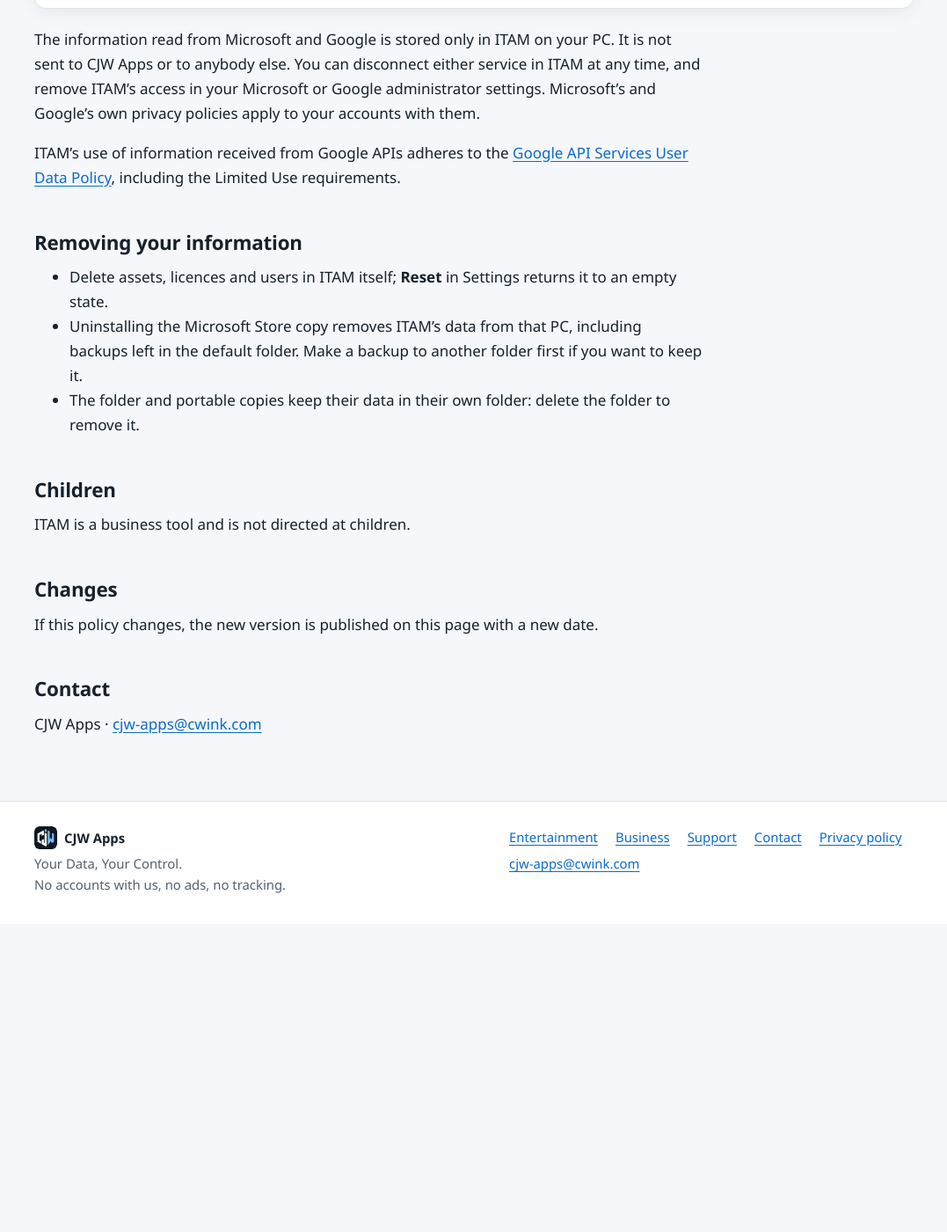
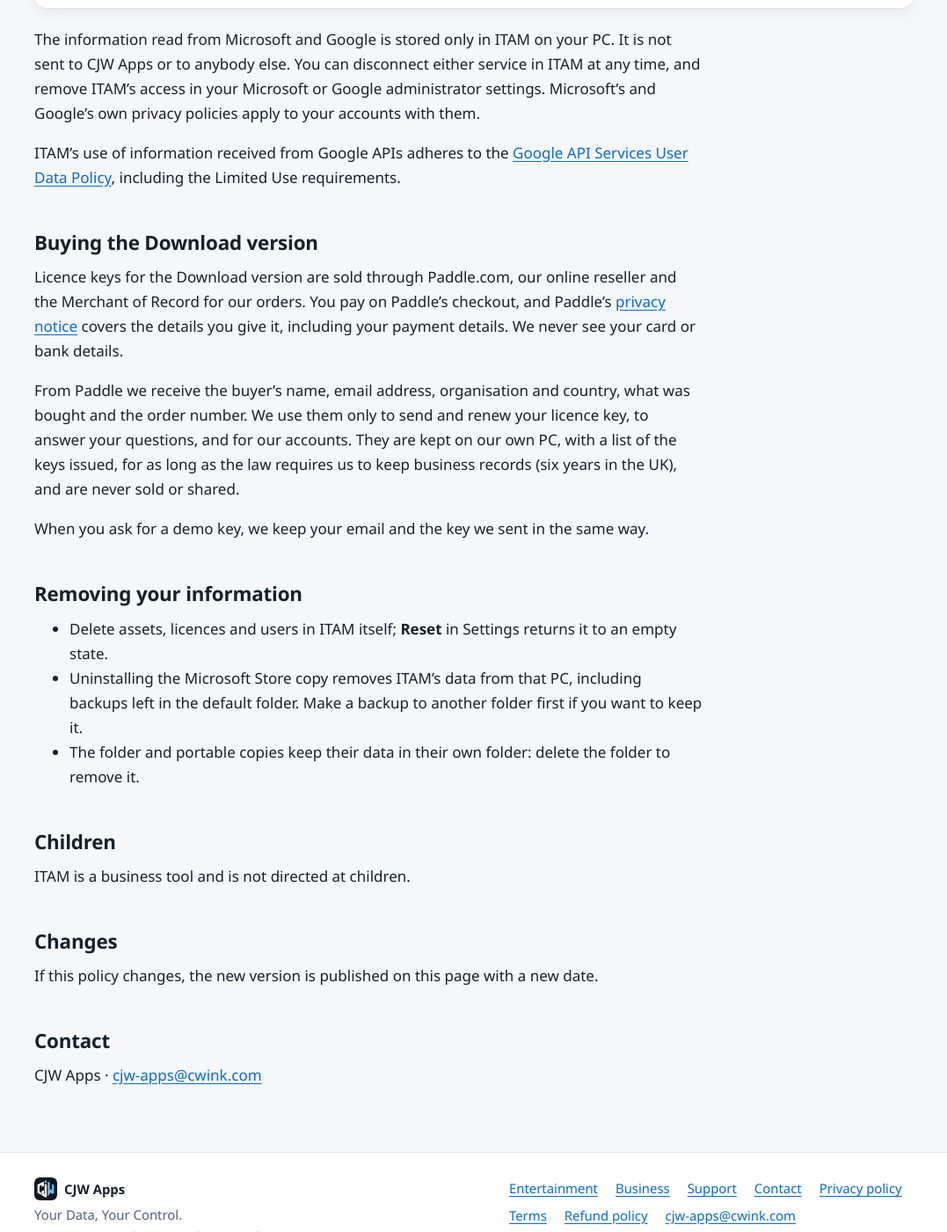
Before and after one commit to cjw-code71/cjw-apps, a Jekyll site: the page built from itam/privacy.md, in a window 1280 px wide and 1400 px high, scrolled down 1685 px. Shown: the whole window at 88% size, without its empty margins (101-1178 px from the left). Built offline with Jekyll 4.4.1, drawn with Linux system fonts in a browser that asks for light colours; before the commit the page ends 2735 px from its top, so only the background shows below that; some of the changed text lies outside the part shown.

Commit message:
Terms and refund policy pages for Paddle; ITAM privacy: buying through Paddle
- terms.md: Download version licence keys, Paddle as Merchant of Record, demo keys,
  renewals, upgrades, what happens when a key ends, liability, law
- refund.md: 30-day money-back guarantee, no conditions
- footer links to both; ITAM privacy page says what Paddle and we keep

Co-Authored-By: Claude Opus 5.5 <noreply@anthropic.com>
Claude-Session: https://claude.ai/code/session_018sxEz2Nma7rBUjrM2EbSoD

```diff
--- a/_layouts/default.html
+++ b/_layouts/default.html
@@ -57,6 +57,8 @@
         <a href="{{ site.baseurl }}/support.html">Support</a>
         <a href="{{ site.baseurl }}/contact.html">Contact</a>
         <a href="{{ site.baseurl }}/privacy.html">Privacy policy</a>
+        <a href="{{ site.baseurl }}/terms.html">Terms</a>
+        <a href="{{ site.baseurl }}/refund.html">Refund policy</a>
         <a href="mailto:{{ site.email }}">{{ site.email }}</a>
       </nav>
     </div>
--- a/itam/privacy.md
+++ b/itam/privacy.md
@@ -66,6 +66,25 @@ ITAM's use of information received from Google APIs adheres to the
 Policy](https://developers.google.com/terms/api-services-user-data-policy),
 including the Limited Use requirements.
 
+## Buying the Download version
+
+Licence keys for the Download version are sold through Paddle.com, our
+online reseller and the Merchant of Record for our orders. You pay on
+Paddle's checkout, and Paddle's
+[privacy notice](https://www.paddle.com/legal/privacy) covers the
+details you give it, including your payment details. We never see your
+card or bank details.
+
+From Paddle we receive the buyer's name, email address, organisation and
+country, what was bought and the order number. We use them only to send
+and renew your licence key, to answer your questions, and for our
+accounts. They are kept on our own PC, with a list of the keys issued,
+for as long as the law requires us to keep business records (six years
+in the UK), and are never sold or shared.
+
+When you ask for a demo key, we keep your email and the key we sent in
+the same way.
+
 ## Removing your information
 
 - Delete assets, licences and users in ITAM itself; **Reset** in
```
Also changed, not shown: other parts of itam/privacy.md (+1 -1 lines), refund.md (added, +50 -0 lines), terms.md (added, +108 -0 lines).
